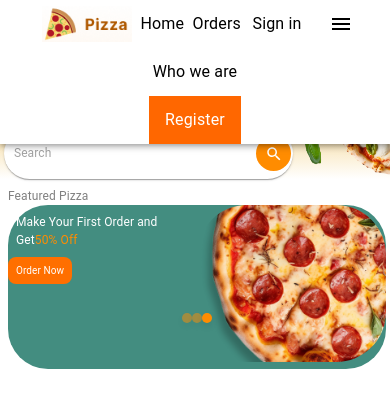
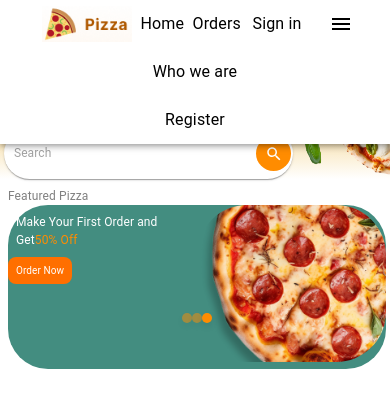
Before and after one commit to getye/Pizza-Ordering-App, a React (Create React App) app in the folder client/: page / in a window 390 px wide. Both pictures are taken after a click on the button 340 px from the left and 24 px from the top of the page. Shown: the top 408 px of the page. Built offline with nearby package versions, Linux system fonts and the light colour scheme.

Commit message:
Responsive top bar

```diff
--- a/client/src/components/home.js
+++ b/client/src/components/home.js
@@ -105,8 +105,8 @@ return (
       </Grid>
 
       <Grid item xs={2} sx={{ display: 'flex', justifyContent: 'end' }}>
-        <img src={home1} alt='Pizza' style={{maxWidth:'65%', maxHeight:'22vb'}}/>
-        <img src={home2} alt='Pizza' style={{maxWidth:'80%', maxHeight:'80vb'}}/>
+        <img src={home1} alt='Pizza' style={{ maxWidth: '65%', maxHeight: '22vh', width: 'auto', height: 'auto', '@media (max-width:600px)': { maxWidth: '80%' }, '@media (min-width:601px) and (max-width:960px)': { maxWidth: '75%' }, '@media (min-width:961px)': { maxWidth: '65%' } }} />
+        <img src={home2} alt='Pizza' style={{ maxWidth: '80%', maxHeight: '80vh', width: 'auto', height: 'auto', '@media (max-width:600px)': { maxWidth: '90%' }, '@media (min-width:601px) and (max-width:960px)': { maxWidth: '85%' }, '@media (min-width:961px)': { maxWidth: '80%' } }} />
       </Grid>
     </Grid>
     <Box sx={{pl: { xs: 1, sm: 2, md: 4, lg: 8}, pt: { xs: 1, sm: 2, md: 3, lg: 4},}}>
--- a/client/src/navigations/mainbar.js
+++ b/client/src/navigations/mainbar.js
@@ -409,16 +409,7 @@ export const MainBar = (props) => {
             {(isMobile && mobileOpen) && (
               <>
             <MenuItem onClick={contact}>Who we are</MenuItem>
-            <MenuItem
-                onClick={signup}
-                sx={{
-                  bgcolor: '#FF6700',
-                  color: 'white',
-                  '&:hover': {
-                    bgcolor: '#FF6700',
-                    opacity: 0.9,
-                  },
-                }}>Register</MenuItem>
+            <MenuItem onClick={signup}>Register</MenuItem>
               </>
             )}
           </Toolbar>
```
Also changed, not shown: 8 other files (tests, documents, lock files or other folders).
